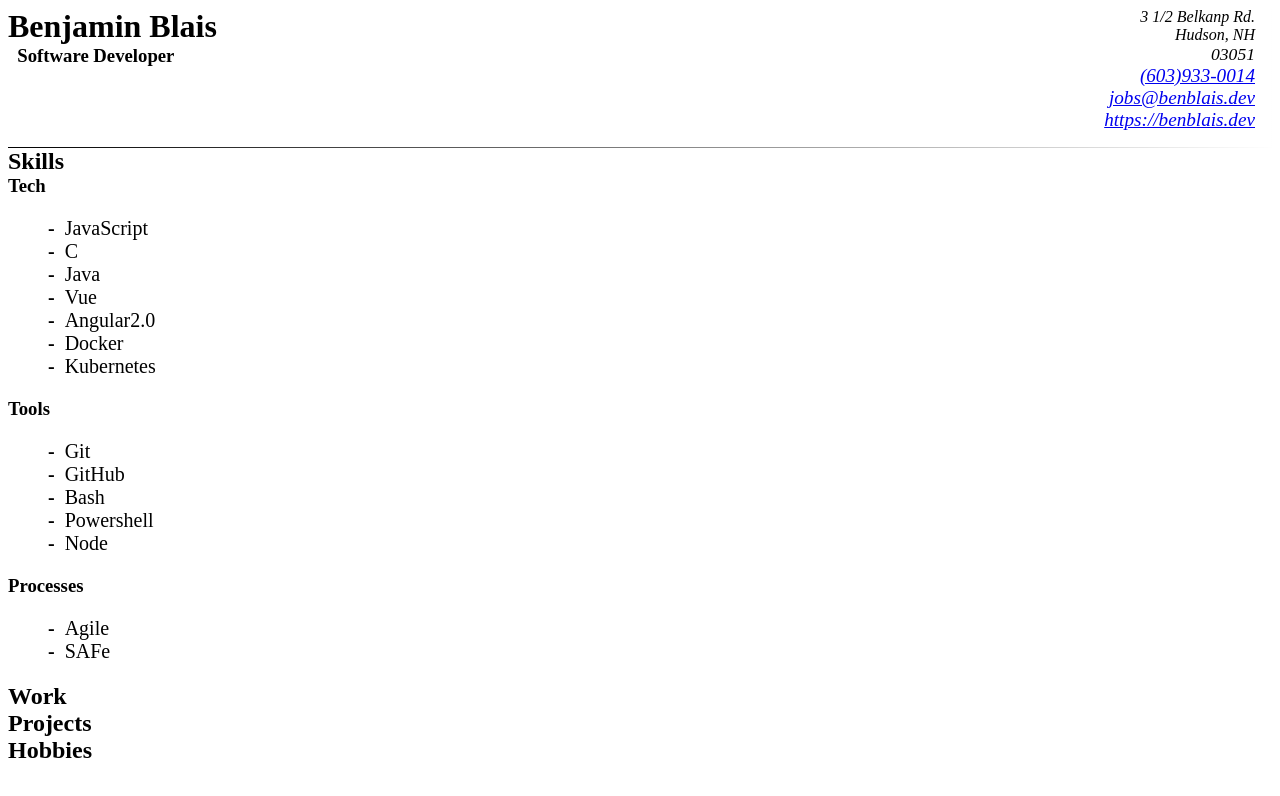
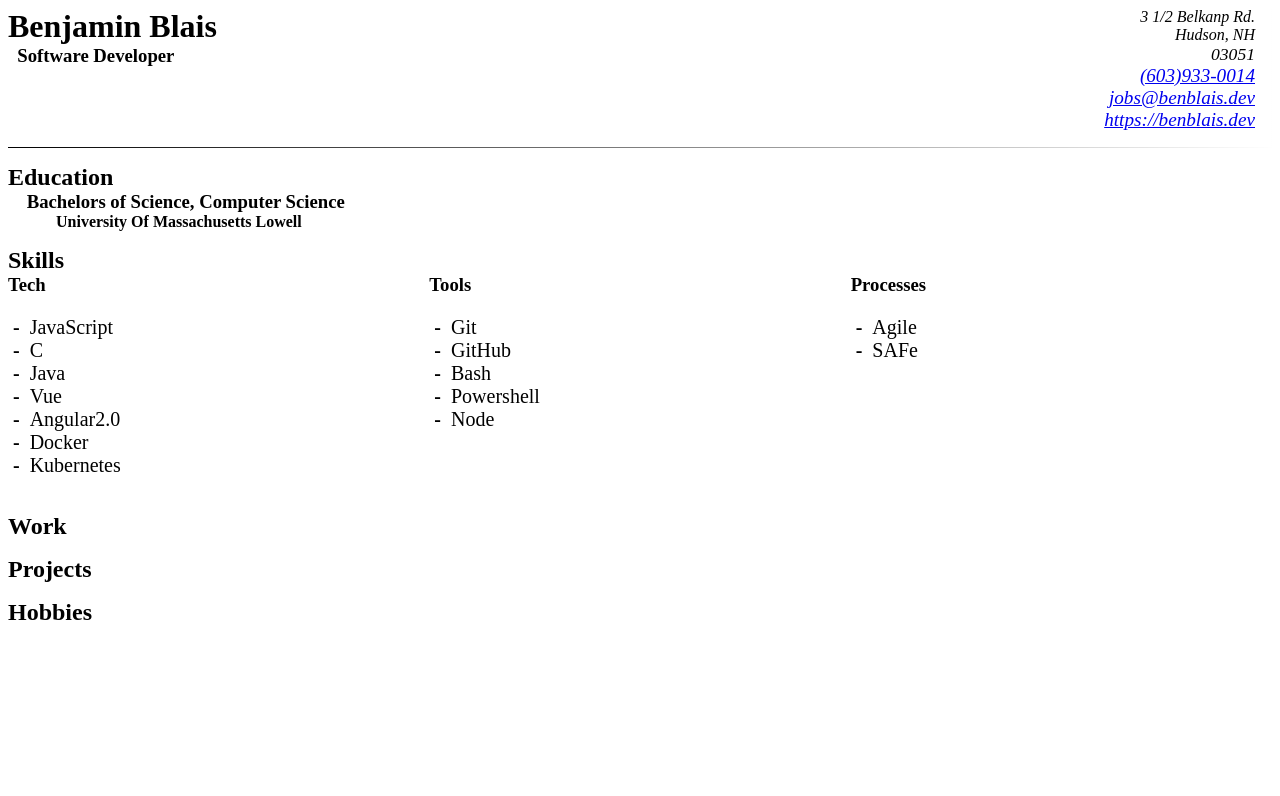
Before and after one commit to bblais23/resume, a website: page index.html in a window 1280 px wide. Drawn offline with Linux system fonts and the light colour scheme; a web font is replaced by a local one.

Commit message:
Format education and skills

```diff
--- a/css/main.css
+++ b/css/main.css
@@ -14,6 +14,7 @@ p
 
 ul
 {
+    padding-left: 0.25em;
     list-style-type: none;
     font-size: 1.25em;
 }
@@ -24,3 +25,25 @@ ul li::before
     padding-right: 0.5em;
     font-weight: 900;
 }
+
+/*spacing for main*/
+main
+{
+    padding-top: 1em;
+}
+
+section
+{
+    padding-bottom: 1em;
+}
+
+/*styling for sections*/
+ .education h3
+ {
+     padding-left: 1em;
+ }
+
+ .education h4
+ {
+     padding-left: 3em;
+ }
--- /dev/null
+++ b/css/skills.css
@@ -0,0 +1,13 @@
+/*Page layout*/
+.skills
+{
+    display: grid;
+    grid-template-columns: 1fr 1fr 1fr;
+    grid-template-rows: auto 1fr;
+    grid-auto-flow: column;
+}
+
+
+/*font*/
+
+/*spacing*/
--- a/index.html
+++ b/index.html
@@ -11,6 +11,7 @@
     <link href="https://fonts.googleapis.com/css?family=Gruppo" rel="stylesheet">
     <link href="/css/header.css" rel="stylesheet">
     <link href="/css/main.css" rel="stylesheet">
+    <link href="/css/skills.css" rel="stylesheet">
 </head>
 <body>
     <header>
@@ -26,8 +27,13 @@
         </address>
     </header>
     <main>
+        <h2>Education</h2>
+        <section class="education">
+            <h3>Bachelors of Science, Computer Science</h3>
+            <h4>University Of Massachusetts Lowell</h4>
+        </section>
+        <h2>Skills</h2>
         <section class="skills">
-            <h2>Skills</h2>
             <h3>Tech</h3>
             <ul>
                 <li>JavaScript</li>
@@ -53,16 +59,16 @@
             </ul>
         </section>
 
+        <h2>Work</h2>
         <section class="work">
-            <h2>Work</h2>
         </section>
 
+        <h2>Projects</h2>
         <section class="projects">
-            <h2>Projects</h2>
         </section>
 
+        <h2>Hobbies</h2>
         <section class="hobbies">
-            <h2>Hobbies</h2>
         </section>
     </main>
 </body>
```
